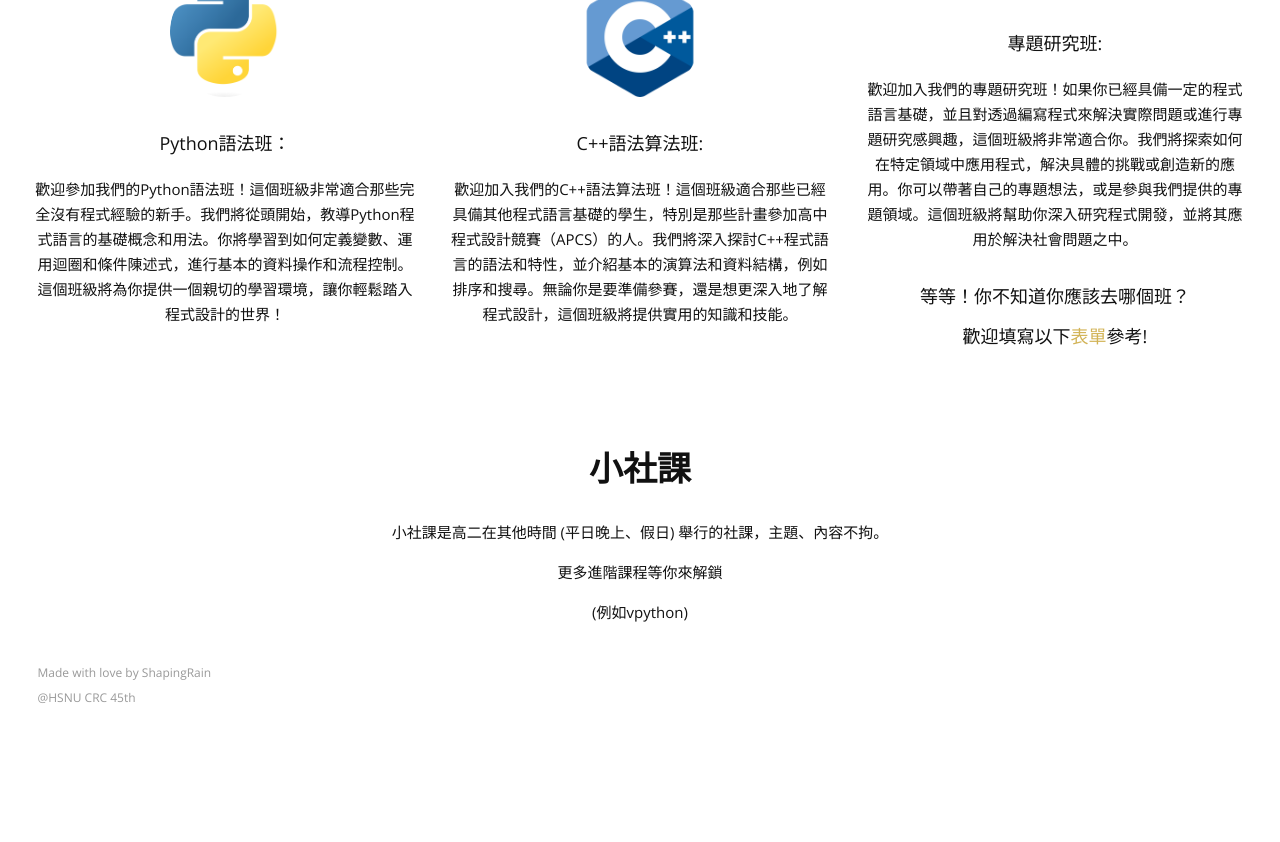
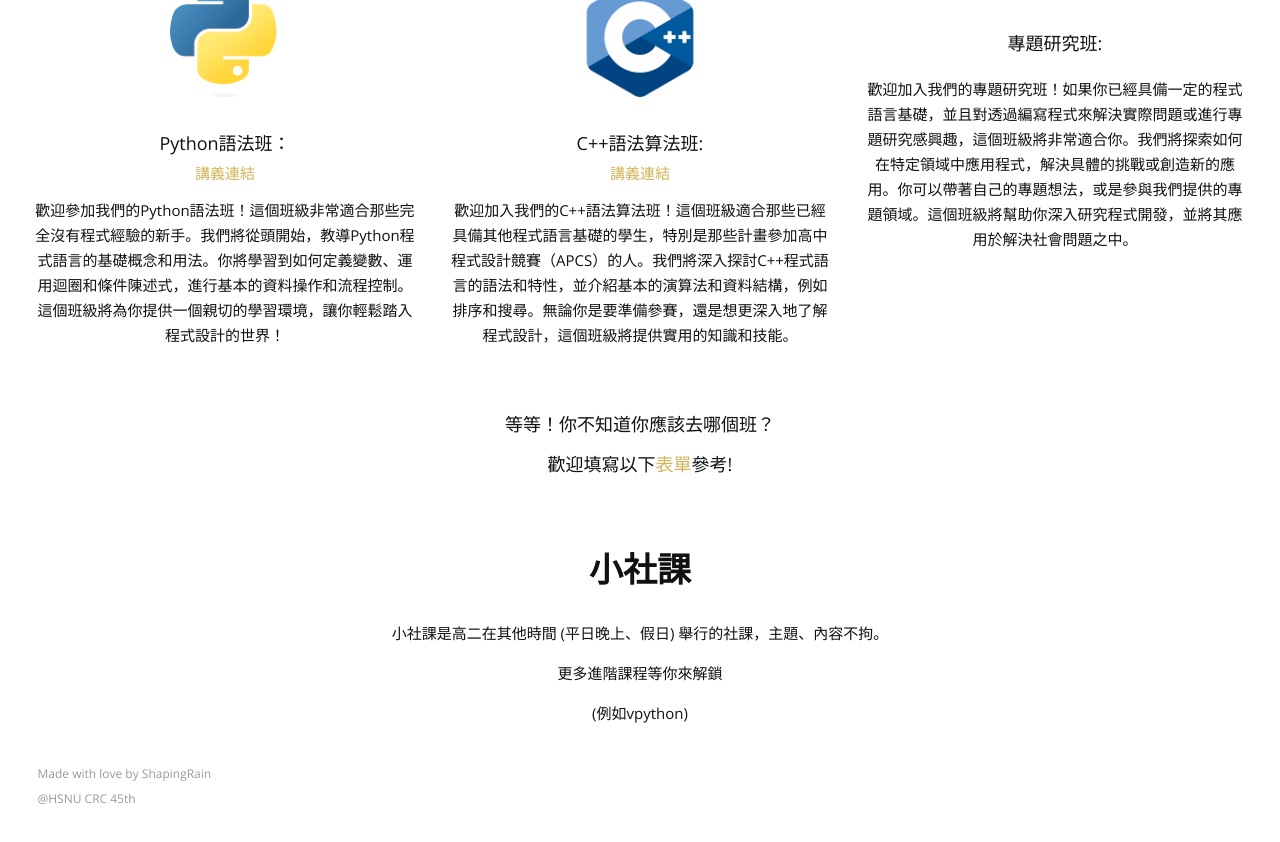
Before and after one commit to HSNU-CRC-45/web, a plain HTML site: page index.html in a window 1280 px wide. Shown: the part 1892-2734 px from the top of the page. Before the commit the page ends 2637 px from the top, so only its background shows below. Drawn offline with nearby package versions, Linux system fonts and the light colour scheme; a script that the page names is missing.

Commit message:
Add the link to handout

```diff
--- a/index.html
+++ b/index.html
@@ -226,6 +226,7 @@
                 <blockquote class="col-3 testimonial classic">
                     <img src="images/py_icon.png" alt="User"/>
                     <h4>Python語法班：</h4>
+                    <a href="https://hackmd.io/@158730Andy/rkalvIia3" >講義連結</a>
                     <p>歡迎參加我們的Python語法班！這個班級非常適合那些完全沒有程式經驗的新手。我們將從頭開始，教導Python程式語言的基礎概念和用法。你將學習到如何定義變數、運用迴圈和條件陳述式，進行基本的資料操作和流程控制。這個班級將為你提供一個親切的學習環境，讓你輕鬆踏入程式設計的世界！<br><br></p>
                     <!-- <footer>(講師名字)</footer> -->
                     <!-- <p><br></p> -->
@@ -237,10 +238,10 @@
                 <blockquote class="col-3 testimonial classic">
                     <img src="images/cpp_icon.png" alt="User"/>
                     <h4>C++語法算法班:</h4>
+                    <a href="https://hackmd.io/@harrisyu/Hkcuw8yCn" >講義連結</a>
                     <p>歡迎加入我們的C++語法算法班！這個班級適合那些已經具備其他程式語言基礎的學生，特別是那些計畫參加高中程式設計競賽（APCS）的人。我們將深入探討C++程式語言的語法和特性，並介紹基本的演算法和資料結構，例如排序和搜尋。無論你是要準備參賽，還是想更深入地了解程式設計，這個班級將提供實用的知識和技能。<br></p>
                     <!-- <footer>(講師名字)</footer> -->
 
-                    <!-- <a href="https://www.hs.ntnu.edu.tw/" class="button" style= border-radius:45%>講義連結</a> -->
                 </blockquote>
                 <!-- End of Testimonial-->
 
@@ -253,10 +254,10 @@
 
                     <!-- <a href="https://www.hs.ntnu.edu.tw/" class="button" style= border-radius:45%>講義連結</a> -->
 
-
-
                 </blockquote>
                 <!-- End of Testimonial-->
+            </div>
+            <div>
             <h4>等等！你不知道你應該去哪個班？</h4>
             <h4>歡迎填寫以下<a href="https://docs.google.com/forms/d/e/1FAIpQLSe9nDhgSZtXHMY7e3OIPB8xlaEXszTKqSDcEM4C0CcLB6lk_A/viewform">表單</a>參考!</h4>
             </div>
```
Also changed, not shown: 1 other file.
